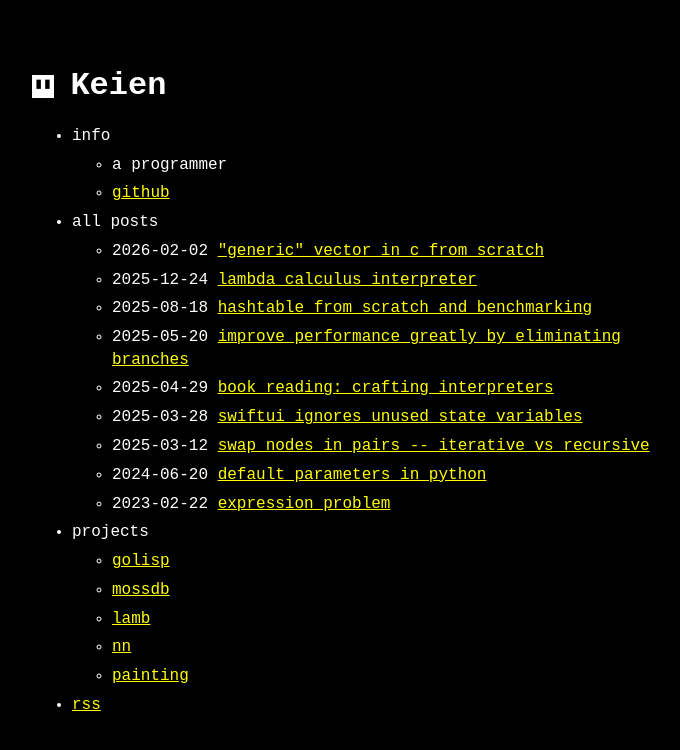
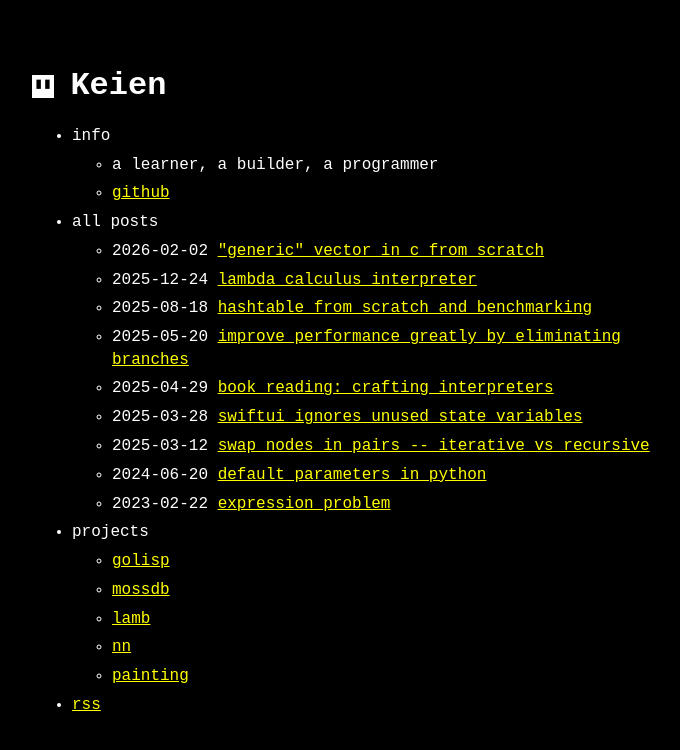
Before and after one commit to guiyuanju/blog-ns, a Jekyll site: the page built from index.md, in a window 1280 px wide. Shown: the top 750 px of the page, without its empty margins (288-968 px from the left). Built offline with Jekyll 4.4.1, drawn with Linux system fonts in a browser that asks for light colours.

Commit message:
upd info

```diff
--- a/_data/menu.yml
+++ b/_data/menu.yml
@@ -4,7 +4,7 @@
 entries:
   - title: info
     entries:
-      - title: a programmer
+      - title: a learner, a builder, a programmer
       - title: github
         url: https://github.com/guiyuanju
 
```
